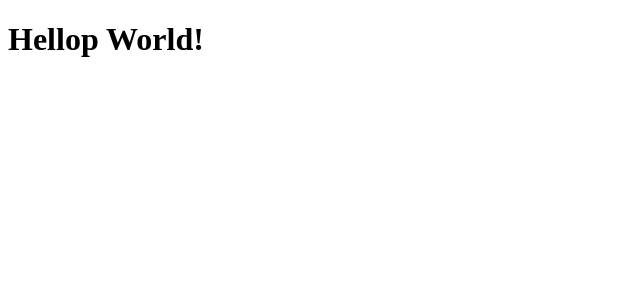
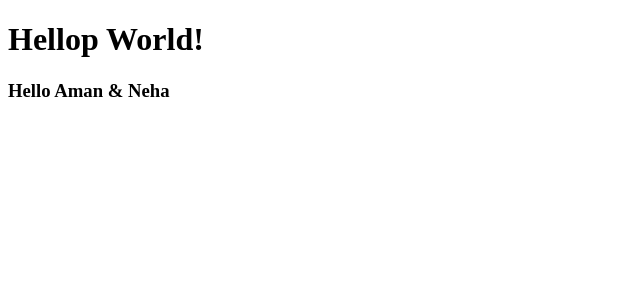
Before and after one commit to learn-With-Fun-16/ng-nostalgia, an Angular app: page / in a window 1280 px wide. Shown: the top 300 px of the page, without its empty margins (0-640 px from the left). Built offline with nearby package versions, Linux system fonts and the light colour scheme.

Commit message:
some change

```diff
--- a/src/app/app.html
+++ b/src/app/app.html
@@ -1 +1,2 @@
 <h1>Hellop World!</h1>
+<h3>Hello Aman & Neha</h3>
```
